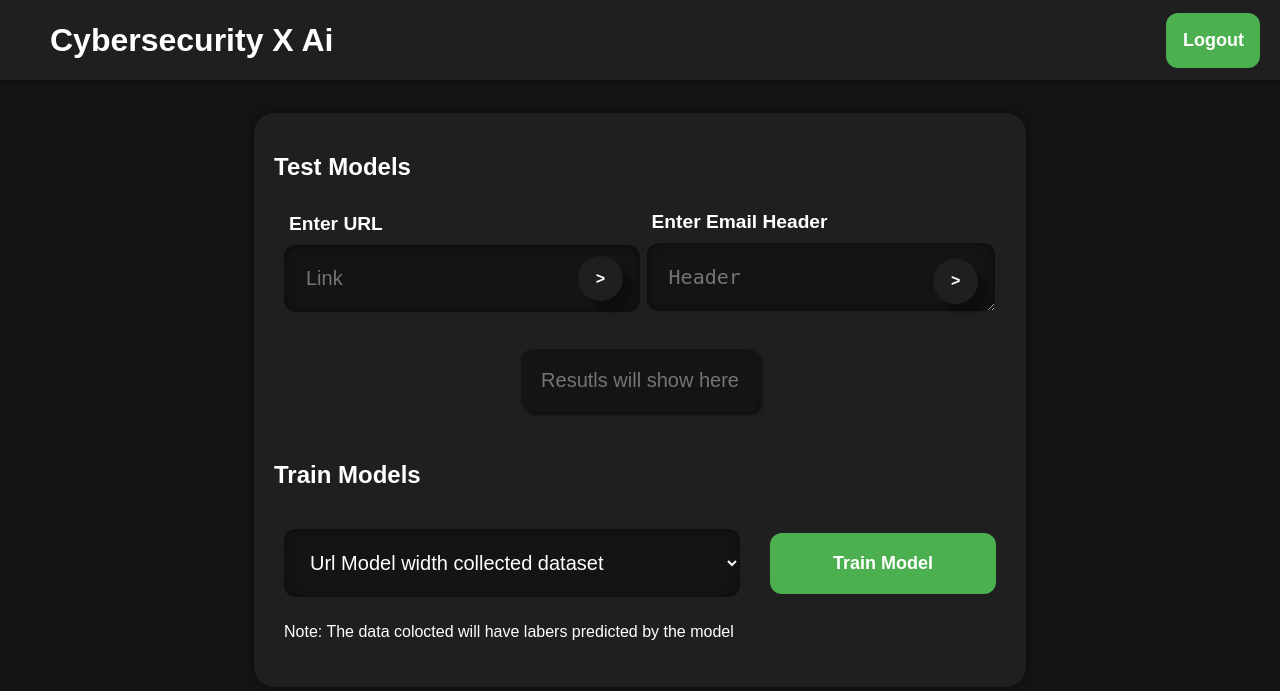
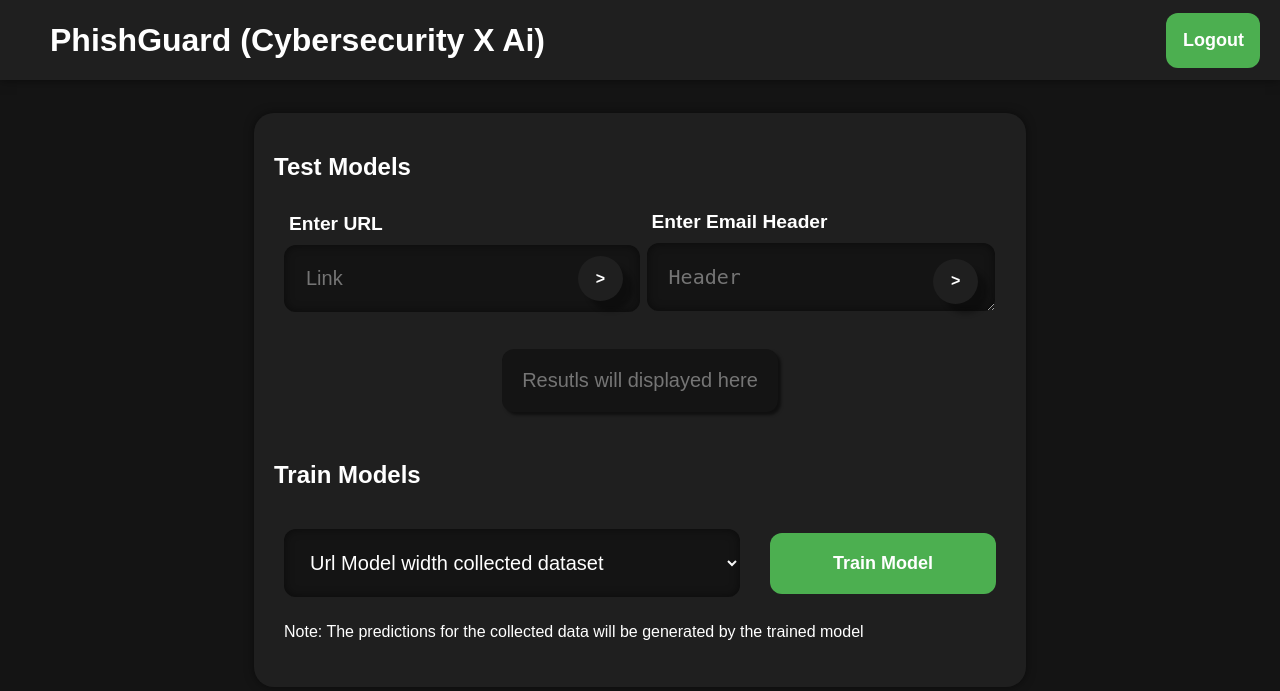
Before and after one commit to ASquare010/PhishGuard-Phishing-detection-ML, a Flask app: template templates/admin-page.html in a window 1280 px wide. Shown: the top 691 px of the page. Run offline with Flask 3, Linux system fonts and the light colour scheme; the template is opened without the code that fills it, so the values that code supplies are empty.

Commit message:
project admin side done

```diff
--- a/phishingDetection/urlPishDect/modules/Prediction.py
+++ b/phishingDetection/urlPishDect/modules/Prediction.py
@@ -4,7 +4,7 @@ import pandas as pd
 
 class PredictionURLS:
 
-        resultOutput = ''
+        resultOutput = ""
 
         def __init__(self,urls = [],modelPath = "phishingDetection/urlPishDect/model/bestmodel.pkl"):
 
@@ -43,4 +43,4 @@ class PredictionURLS:
 
                 result = rf.predict(df)
 
-                return f'Result: {result}'
+                return str(result[0])
--- /dev/null
+++ b/runtimeCollectedData/url.csv
@@ -0,0 +1,2 @@
+url,label
+https://fantastic-shortbread-a6af94.netlify.app,1
--- a/static/js/admin-page.js
+++ b/static/js/admin-page.js
@@ -1,5 +1,5 @@
 // const base = 'https://phishing-detection-via-ml-654532c3f1f5.herokuapp.com/';
-const base = 'http://192.168.100.102:5000';
+const base = 'http://172.20.193.128:5000';
 
 const apiKey = 'aB3x8Yp2qR5sW9tZ';
 
--- a/static/js/popup.js
+++ b/static/js/popup.js
@@ -1,6 +1,6 @@
 // popup.js
-const base = 'https://phishing-detection-via-ml-654532c3f1f5.herokuapp.com/';
-// const base = 'http://192.168.0.102:5000';
+// const base = 'https://phishing-detection-via-ml-654532c3f1f5.herokuapp.com/';
+const base = 'http://192.168.0.103:5000';
 
 const apiKey = 'aB3x8Yp2qR5sW9tZ';
 
--- a/templates/admin-page.html
+++ b/templates/admin-page.html
@@ -4,7 +4,7 @@
 <head>
     <meta charset="UTF-8">
     <meta name="viewport" content="width=device-width, initial-scale=1.0">
-    <title>Phishing  Detection</title>
+    <title>PhishGuard</title>
     <link rel="stylesheet" type="text/css" href="{{ url_for('static', filename='css/admin-page.css') }}">
     <script src="{{ url_for('static', filename='js/admin-page.js') }}"></script>
 </head>
@@ -12,7 +12,7 @@
 <body>
 
         <div class="appabar">
-            <h1 class="titel">Cybersecurity X Ai </h1>
+            <h1 class="titel">PhishGuard (Cybersecurity X Ai)</h1>
             <a class="boxBtn logout" href="/logout">Logout</a>
         </div>
 
@@ -38,7 +38,7 @@
                         </div>
                     </div>
                 </div>
-                <p id ="result" class="result">Resutls will show here</p>
+                <p id ="result" class="result">Resutls will displayed here</p>
             </div>
             <h2>Train Models</h2>
             <div class="subBox">
@@ -49,7 +49,7 @@
                     </select>
                     <button id="trainBtn" class='boxBtn'>Train Model</button>
                 </div>
-                <p>Note: The data colocted will have labers predicted by the model</p>
+                <p>Note: The predictions for the collected data will be generated by the trained model</p>
             </div>
         </div>
 
--- a/templates/popup.html
+++ b/templates/popup.html
@@ -4,7 +4,7 @@
 <head>
     <meta charset="UTF-8">
     <meta name="viewport" content="width=device-width, initial-scale=1.0">
-    <title>Phishing Detection</title>
+    <title>PhishGuard</title>
     <link rel="stylesheet" type="text/css" href="../static/css/extension.css">
 </head>
 
```
Also changed, not shown: manifest.json, 1 other file.
